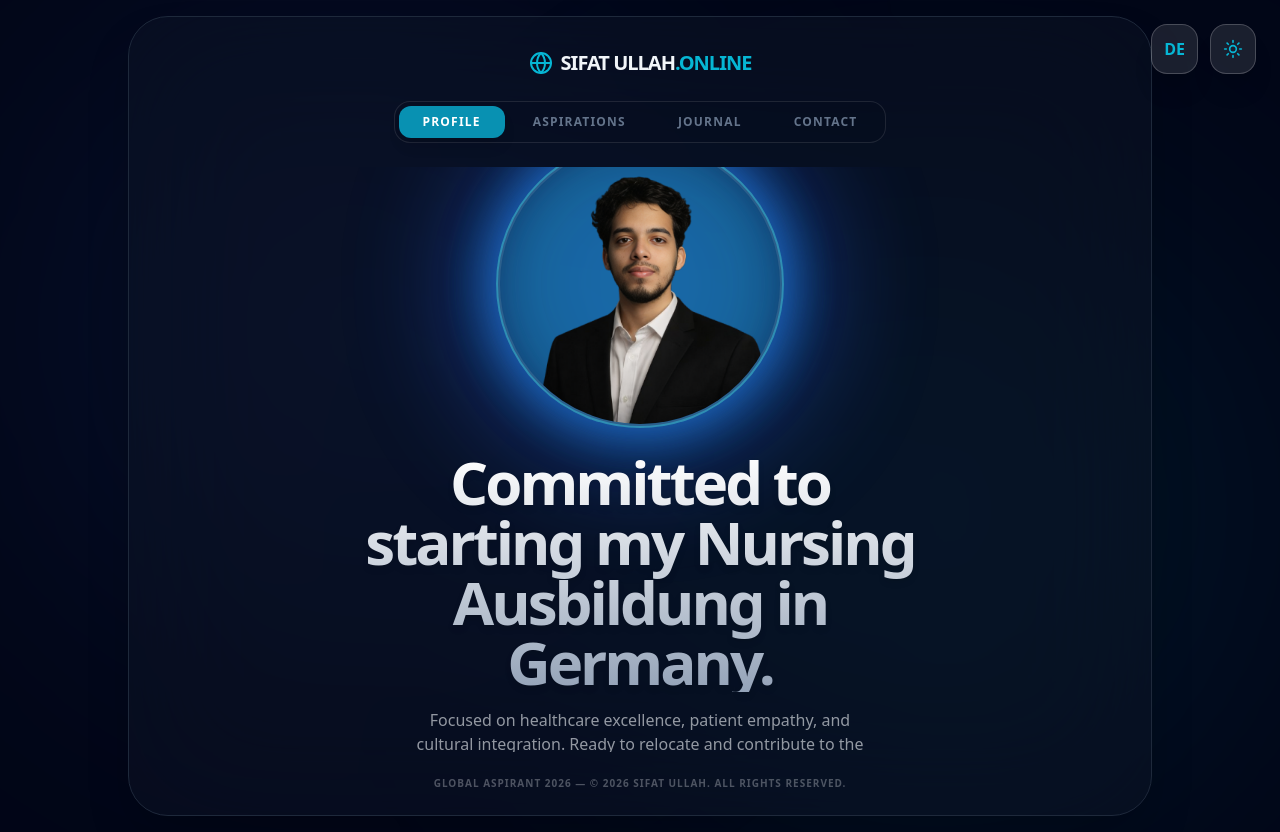
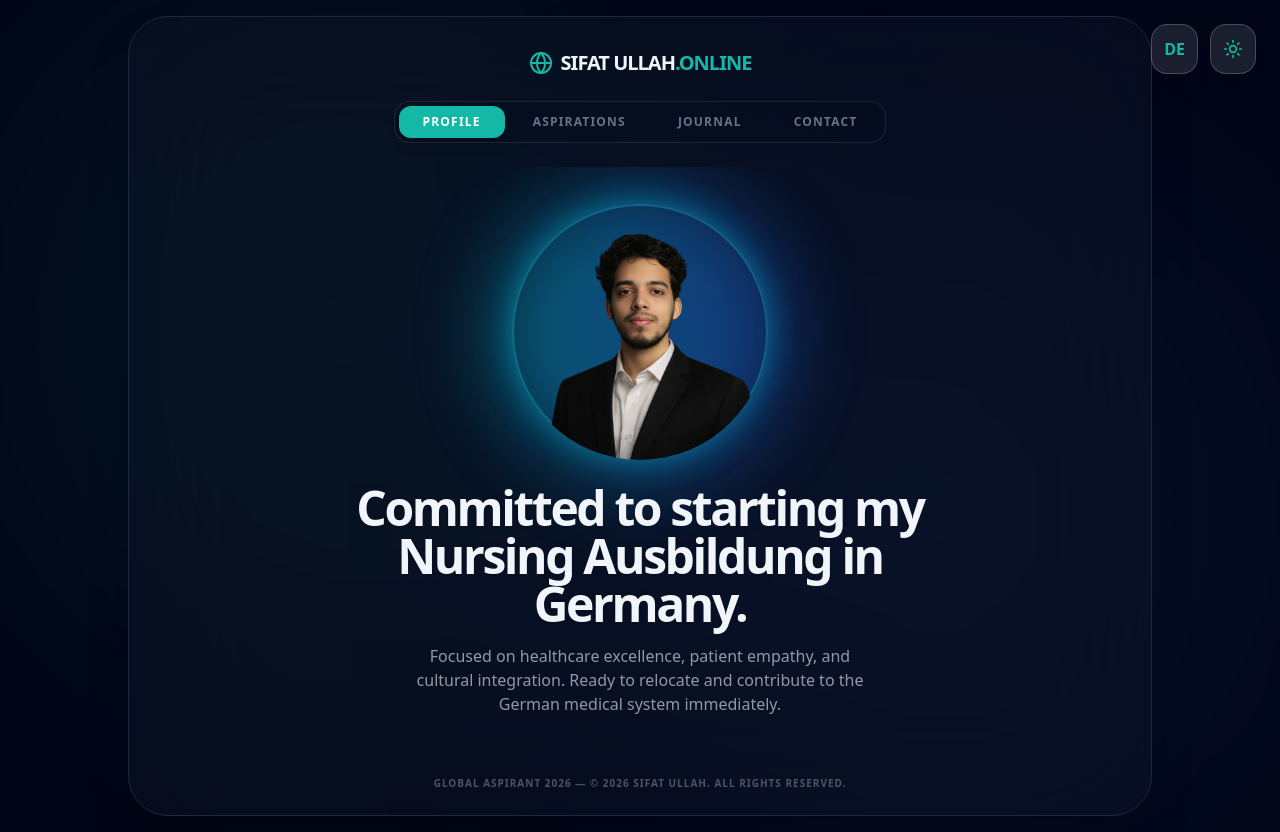
Before and after one commit to sifat-939/My-site-2, a React (Create React App) app: page / in a window 1280 px wide. Built offline with nearby package versions, Linux system fonts and the light colour scheme.

Commit message:
feat: rebrand to sifatullah.online and update contact details
- Updated domain branding to sifatullah.online
- Changed contact email to sifatullah.contact@gmail.com
- Added local profile image (me.png)
- Updated roles to include Documentary & Traveling
- Refined UI text for production

```diff
--- a/src/App.js
+++ b/src/App.js
@@ -20,12 +20,13 @@ import {
 } from "lucide-react";
 
 // ==========================================
-// 🌍 STATIC DATA
+// 🌍 STATIC DATA (Images & Links - No Translation Needed)
 // ==========================================
 const STATIC_DATA = {
   name: "Sifat Ullah",
   domain: ".online",
-  // 👇 প্রোফাইল ছবির জন্য আগের aa.png রাখা হয়েছে
+  // 👇 আপনার নতুন ছবির নাম এখানে আপডেট করা হয়েছে
+  // নিশ্চিত করুন 'aa.png' ছবিটি আপনার 'public' ফোল্ডারে আছে
   avatarUrl: "/aa.png",
   socials: {
     gmail: "mailto:sifatullah.contact@gmail.com",
@@ -35,6 +36,9 @@ const STATIC_DATA = {
   },
 };
 
+// ==========================================
+// 🗣️ TRANSLATIONS (Every Single Text is Here)
+// ==========================================
 const CONTENT = {
   en: {
     nav: ["Profile", "Aspirations", "Journal", "Contact"],
@@ -100,28 +104,30 @@ const CONTENT = {
         excerpt:
           "Redefining what it means to be a caregiver in a modern hospital...",
         content:
-          "Nursing is more than a profession; it's a commitment to human dignity.",
+          "Nursing is more than a profession; it's a commitment to human dignity. My goal is to combine technical precision with a warm, human touch to help patients recover faster.",
       },
       {
         id: 2,
         category: "Language",
         title: "Bridging Cultures",
         excerpt: "The impact of language mastery on clinical safety...",
-        content: "Learning German is my bridge to professional excellence.",
+        content:
+          "Learning German is my bridge to professional excellence. Understanding a patient's language is the first step toward healing their spirit.",
       },
       {
         id: 3,
         category: "Ethics",
         title: "Ethics in Nursing",
         excerpt: "Why ethical foundations matter more than technical skills...",
-        content: "Discipline and ethics form the backbone of healthcare.",
+        content:
+          "Discipline and ethics form the backbone of healthcare. I believe that being prepared and helpful in every situation is the hallmark of a true professional.",
       },
     ],
   },
   de: {
     nav: ["Profil", "Qualifikationen", "Journal", "Kontakt"],
     tagline: "Motiviert für den Start meiner Pflegeausbildung in Deutschland.",
-    bio: "Fokussiert auf exzellente Pflege, Patientenempathie und kulturelle Integration. Bereit für den Umzug und den sofortigen Einsatz.",
+    bio: "Fokussiert auf exzellente Pflege, Patientenempathie und kulturelle Integration. Bereit für den Umzug und den sofortigen Einsatz im deutschen Gesundheitssystem.",
     whyHire: "Professionelle Kernwerte",
     skills: "Kernkompetenzen",
     academic: "Akademischer Werdegang",
@@ -138,9 +144,13 @@ const CONTENT = {
     readMore: "Geschichte lesen",
     backBtn: "Zurück zum Journal",
     highlights: [
-      { text: "Unerschütterliches Engagement für patientenzentrierte Pflege." },
-      { text: "Zuverlässiger Teamplayer mit hoher Belastbarkeit." },
-      { text: "Mehrsprachig: Überbrückung von Kommunikationslücken." },
+      {
+        text: "Unerschütterliches Engagement für patientenzentrierte Pflege und Empathie.",
+      },
+      { text: "Zuverlässiger Teamplayer mit hoher Belastbarkeit unter Druck." },
+      {
+        text: "Mehrsprachig: Überbrückung von Kommunikationslücken im Gesundheitswesen.",
+      },
       { text: "Verpflichtet zu höchsten Ethik- und Hygienestandards." },
     ],
     education: [
@@ -159,7 +169,11 @@ const CONTENT = {
     ],
     languages: [
       { name: "Deutsch", level: "Niveau A2 (Intensives B2 Ziel)", percent: 50 },
-      { name: "Englisch", level: "Niveau B2", percent: 85 },
+      {
+        name: "Englisch",
+        level: "Niveau B2 (Fließende Kommunikation)",
+        percent: 85,
+      },
       { name: "Bengali", level: "Muttersprache", percent: 100 },
     ],
     journal: [
@@ -167,27 +181,34 @@ const CONTENT = {
         id: 1,
         category: "Medizin",
         title: "Die Philosophie der Pflege",
-        excerpt: "Was es bedeutet, Pfleger zu sein...",
-        content: "Pflege ist mehr als ein Beruf.",
+        excerpt:
+          "Was es bedeutet, in einem modernen Krankenhaus Pfleger zu sein...",
+        content:
+          "Pflege ist mehr als ein Beruf; es ist eine Verpflichtung zur Menschenwürde. Mein Ziel ist es, technische Präzision mit menschlicher Wärme zu verbinden.",
       },
       {
         id: 2,
         category: "Sprache",
         title: "Kulturen verbinden",
-        excerpt: "Der Einfluss von Sprachkenntnissen...",
-        content: "Deutsch zu lernen ist meine Brücke.",
+        excerpt:
+          "Der Einfluss von Sprachkenntnissen auf die klinische Sicherheit...",
+        content:
+          "Deutsch zu lernen ist meine Brücke zu beruflicher Exzellenz. Die Sprache eines Patienten zu verstehen, ist der erste Schritt zur Heilung.",
       },
       {
         id: 3,
         category: "Ethik",
         title: "Ethik in der Pflege",
-        excerpt: "Ethische Grundlagen...",
-        content: "Disziplin und Ethik bilden das Rückgrat.",
+        excerpt:
+          "Warum ethische Grundlagen wichtiger sind als technische Fähigkeiten...",
+        content:
+          "Disziplin und Ethik bilden das Rückgrat des Gesundheitswesens. In jeder Situation vorbereitet und hilfreich zu sein, ist das Kennzeichen eines wahren Profis.",
       },
     ],
   },
 };
 
+// Animation Constants
 const floatTransition = { type: "spring", stiffness: 400, damping: 17 };
 const hoverEffect = { y: -5, scale: 1.02 };
 const tapEffect = { scale: 0.95 };
@@ -198,6 +219,9 @@ const HIGHLIGHT_ICONS = [
   <ShieldCheck size={18} />,
 ];
 
+// ==========================================
+// 🚀 THE APPLICATION
+// ==========================================
 const App = () => {
   const [activeTab, setActiveTab] = useState("home");
   const [isDark, setIsDark] = useState(true);
@@ -211,26 +235,28 @@ const App = () => {
         isDark ? "bg-slate-950 text-slate-100" : "bg-slate-50 text-slate-900"
       } flex items-center justify-center p-4 relative overflow-hidden`}
     >
+      {/* Background Blobs */}
       <div className="absolute inset-0 pointer-events-none overflow-hidden">
         <motion.div
           animate={{ x: [0, 100, 0], y: [0, 50, 0] }}
           transition={{ duration: 20, repeat: Infinity, ease: "linear" }}
-          className="absolute top-0 left-0 w-[600px] h-[600px] bg-blue-500/10 blur-[150px] rounded-full"
+          className="absolute top-0 left-0 w-[600px] h-[600px] bg-teal-500/10 blur-[150px] rounded-full"
         />
         <motion.div
           animate={{ x: [0, -100, 0], y: [0, -50, 0] }}
           transition={{ duration: 25, repeat: Infinity, ease: "linear" }}
-          className="absolute bottom-0 right-0 w-[600px] h-[600px] bg-cyan-500/10 blur-[150px] rounded-full"
+          className="absolute bottom-0 right-0 w-[600px] h-[600px] bg-blue-500/10 blur-[150px] rounded-full"
         />
       </div>
 
+      {/* Floating Controls */}
       <div className="fixed top-6 right-6 z-50 flex gap-3">
         <motion.button
           whileHover={hoverEffect}
           whileTap={tapEffect}
           transition={floatTransition}
           onClick={() => setLang(lang === "en" ? "de" : "en")}
-          className="p-3 bg-white/10 backdrop-blur-3xl border border-white/20 rounded-2xl shadow-xl text-cyan-500 font-bold"
+          className="p-3 bg-white/10 backdrop-blur-3xl border border-white/20 rounded-2xl shadow-xl text-teal-500 font-bold"
         >
           {lang === "en" ? "DE" : "EN"}
         </motion.button>
@@ -239,7 +265,7 @@ const App = () => {
           whileTap={tapEffect}
           transition={floatTransition}
           onClick={() => setIsDark(!isDark)}
-          className="p-3 bg-white/10 backdrop-blur-3xl border border-white/20 rounded-2xl shadow-xl text-cyan-500"
+          className="p-3 bg-white/10 backdrop-blur-3xl border border-white/20 rounded-2xl shadow-xl text-teal-500"
         >
           {isDark ? <Sun size={20} /> : <Moon size={20} />}
         </motion.button>
@@ -259,10 +285,10 @@ const App = () => {
             animate={{ opacity: 1, y: 0 }}
             className="flex items-center gap-2 mb-6"
           >
-            <Globe className="text-cyan-500" size={24} />
+            <Globe className="text-teal-500" size={24} />
             <h2 className="text-xl font-black tracking-tighter uppercase">
               {STATIC_DATA.name}
-              <span className="text-cyan-500">{STATIC_DATA.domain}</span>
+              <span className="text-teal-500">{STATIC_DATA.domain}</span>
             </h2>
           </motion.div>
           <nav className="flex bg-black/5 dark:bg-white/5 p-1 rounded-2xl border border-white/10 gap-1 mb-6">
@@ -282,7 +308,7 @@ const App = () => {
                 {activeTab === id && (
                   <motion.div
                     layoutId="nav-bg"
-                    className="absolute inset-0 bg-cyan-600 rounded-xl shadow-lg"
+                    className="absolute inset-0 bg-teal-500 rounded-xl shadow-lg"
                     transition={{ type: "spring", stiffness: 400, damping: 30 }}
                   />
                 )}
@@ -330,27 +356,28 @@ const App = () => {
 };
 
 // ==========================================
-// 📱 HOME VIEW (With Intense Blue Aura)
+// 📱 SUB-COMPONENTS
 // ==========================================
+
 const HomeView = ({ t, isDark }) => (
   <motion.div
     initial={{ opacity: 0, scale: 0.95 }}
     animate={{ opacity: 1, scale: 1 }}
-    className="h-full flex flex-col items-center justify-center text-center gap-6"
+    className="h-full flex flex-col items-center justify-center text-center gap-6 pt-4 md:pt-0"
   >
     <div className="relative">
-      {/* Intense Glowing Aura - Inspired by your provided reference image */}
-      <div className="absolute inset-[-30px] bg-blue-600 rounded-full blur-[60px] opacity-50 animate-pulse" />
-      <div className="absolute inset-[-10px] bg-cyan-400 rounded-full blur-[25px] opacity-30" />
+      {/* Glowing effect for transparent image */}
+      <div className="absolute inset-[-20px] bg-gradient-to-r from-cyan-500 to-blue-600 rounded-full blur-[40px] opacity-40 animate-pulse" />
 
       <motion.div
         whileHover={{ scale: 1.05 }}
-        className="relative w-56 h-56 md:w-72 md:h-72 rounded-full overflow-visible flex items-center justify-center"
+        className="relative w-48 h-48 md:w-64 md:h-64 rounded-full overflow-visible flex items-center justify-center"
       >
-        {/* Glowing Rings */}
-        <div className="absolute inset-0 rounded-full border-2 border-cyan-400/40 shadow-[0_0_50px_rgba(37,99,235,0.6)]" />
+        {/* Thin glowing border */}
+        <div className="absolute inset-0 rounded-full border-2 border-cyan-400/30 shadow-[0_0_30px_rgba(6,182,212,0.5)]" />
 
-        <div className="w-full h-full rounded-full overflow-hidden relative z-10 border-4 border-white/10">
+        <div className="w-full h-full rounded-full overflow-hidden relative z-10">
+          {/* Image source updated to STATIC_DATA.avatarUrl which is /aa.png */}
           <img
             src={STATIC_DATA.avatarUrl}
             alt={STATIC_DATA.name}
@@ -360,7 +387,7 @@ const HomeView = ({ t, isDark }) => (
       </motion.div>
     </div>
     <div className="max-w-xl space-y-4 z-20">
-      <h1 className="text-4xl md:text-6xl font-black leading-tight tracking-tighter drop-shadow-md text-transparent bg-clip-text bg-gradient-to-b from-white to-slate-400">
+      <h1 className="text-3xl md:text-5xl font-black leading-tight tracking-tighter drop-shadow-sm">
         {t.tagline}
       </h1>
       <p className="text-sm md:text-base font-medium opacity-60 max-w-md mx-auto leading-relaxed">
@@ -380,27 +407,31 @@ const PortfolioView = ({ t, isDark }) => (
       className={`p-8 rounded-[32px] border ${
         isDark
           ? "bg-white/5 border-white/5"
-          : "bg-blue-50/40 border-blue-100/50"
+          : "bg-teal-50/40 border-teal-100/50"
       }`}
     >
       <h3 className="text-lg font-black mb-6 flex items-center gap-3 tracking-tight">
-        <Sparkles className="text-cyan-500" size={20} /> {t.whyHire}
+        <Sparkles className="text-teal-500" size={20} /> {t.whyHire}
       </h3>
       <div className="grid md:grid-cols-2 gap-4">
         {t.highlights.map((point, i) => (
           <motion.div
             key={i}
             whileHover={hoverEffect}
-            className="flex gap-4 items-center p-4 bg-white/50 dark:bg-black/20 rounded-2xl border border-white/20 hover:border-cyan-500/30 group"
+            transition={floatTransition}
+            className="flex gap-4 items-center p-4 bg-white/50 dark:bg-black/20 rounded-2xl border border-white/20 hover:border-teal-500/30 transition-all group"
           >
-            <div className="p-2 bg-cyan-500/10 text-cyan-500 rounded-lg group-hover:bg-cyan-500 group-hover:text-white transition-colors">
+            <div className="p-2 bg-teal-500/10 text-teal-500 rounded-lg group-hover:bg-teal-500 group-hover:text-white transition-colors">
               {HIGHLIGHT_ICONS[i]}
             </div>
-            <span className="text-sm font-bold opacity-70">{point.text}</span>
+            <span className="text-sm font-bold opacity-70 leading-snug">
+              {point.text}
+            </span>
           </motion.div>
         ))}
       </div>
     </div>
+
     <div className="grid md:grid-cols-2 gap-10">
       <div className="space-y-6">
         <h3 className="text-[10px] font-black uppercase tracking-[0.2em] opacity-40 flex items-center gap-2">
@@ -410,17 +441,21 @@ const PortfolioView = ({ t, isDark }) => (
           <motion.div
             key={i}
             whileHover={{ x: 5 }}
-            className="pl-6 border-l-2 border-cyan-500/20 relative py-2"
+            transition={floatTransition}
+            className="pl-6 border-l-2 border-teal-500/20 relative py-2"
           >
-            <div className="absolute -left-[5px] top-4 w-2 h-2 rounded-full bg-cyan-500" />
+            <div className="absolute -left-[5px] top-4 w-2 h-2 rounded-full bg-teal-500" />
             <h4 className="font-black text-sm">{edu.title}</h4>
-            <p className="text-xs font-bold text-cyan-600 mt-1">
+            <p className="text-xs font-bold text-teal-600 mt-1">
               {edu.result}{" "}
-              <span className="opacity-40 font-medium ml-2">[{edu.year}]</span>
+              <span className="opacity-40 font-medium ml-2">
+                [{edu.year}] • {edu.org}
+              </span>
             </p>
           </motion.div>
         ))}
       </div>
+
       <div className="space-y-6">
         <h3 className="text-[10px] font-black uppercase tracking-[0.2em] opacity-40 flex items-center gap-2">
           <Languages size={14} /> {t.skills}
@@ -429,13 +464,13 @@ const PortfolioView = ({ t, isDark }) => (
           <div key={i} className="space-y-2">
             <div className="flex justify-between font-black text-[10px] uppercase tracking-wider">
               <span>{lang.name}</span>
-              <span className="text-cyan-500">{lang.level}</span>
+              <span className="text-teal-500">{lang.level}</span>
             </div>
             <div className="h-2 bg-black/5 dark:bg-white/5 rounded-full overflow-hidden border border-white/5">
               <motion.div
                 initial={{ width: 0 }}
                 animate={{ width: `${lang.percent}%` }}
-                className="h-full bg-gradient-to-r from-blue-600 to-cyan-400"
+                className="h-full bg-gradient-to-r from-teal-500 to-blue-500"
                 transition={{ duration: 1.5, ease: "easeOut" }}
               />
             </div>
@@ -456,21 +491,25 @@ const JournalView = ({ t, isDark, onSelect }) => (
       <motion.div
         key={post.id}
         whileHover={hoverEffect}
+        whileTap={tapEffect}
+        transition={floatTransition}
         onClick={() => onSelect(post)}
         className={`p-6 rounded-[24px] border cursor-pointer group flex flex-col gap-4 transition-all ${
           isDark
-            ? "bg-white/5 border-white/5 hover:bg-blue-500/10"
+            ? "bg-white/5 border-white/5 hover:bg-teal-500/10"
             : "bg-white border-slate-100 hover:shadow-2xl"
         }`}
       >
-        <span className="text-[9px] font-black px-2.5 py-1 bg-cyan-500/10 text-cyan-600 rounded-lg uppercase tracking-[0.15em] w-max">
+        <span className="text-[9px] font-black px-2.5 py-1 bg-teal-500/10 text-teal-600 rounded-lg uppercase tracking-[0.15em] w-max">
           {post.category}
         </span>
-        <h4 className="font-black text-lg group-hover:text-cyan-500 transition-colors leading-tight">
+        <h4 className="font-black text-lg group-hover:text-teal-500 transition-colors leading-tight">
           {post.title}
         </h4>
-        <p className="text-xs opacity-50 line-clamp-3">{post.excerpt}</p>
-        <div className="flex items-center gap-2 text-[10px] font-black text-cyan-500 mt-auto uppercase tracking-widest pt-4">
+        <p className="text-xs opacity-50 line-clamp-3 leading-relaxed">
+          {post.excerpt}
+        </p>
+        <div className="flex items-center gap-2 text-[10px] font-black text-teal-500 mt-auto uppercase tracking-widest pt-4">
           {t.readMore} <ArrowRight size={12} />
         </div>
       </motion.div>
@@ -486,15 +525,16 @@ const JournalDetail = ({ post, onBack, isDark, t }) => (
   >
     <motion.button
       whileHover={{ x: -5 }}
+      transition={floatTransition}
       onClick={onBack}
-      className="flex items-center gap-2 text-xs font-black text-cyan-500 mb-8 uppercase tracking-widest"
+      className="flex items-center gap-2 text-xs font-black text-teal-500 mb-8 uppercase tracking-widest"
     >
       <ArrowLeft size={14} /> {t.backBtn}
     </motion.button>
     <h2 className="text-3xl md:text-5xl font-black leading-tight tracking-tighter">
       {post.title}
     </h2>
-    <div className="h-1.5 w-16 bg-cyan-500 rounded-full mb-8" />
+    <div className="h-1.5 w-16 bg-teal-500 rounded-full mb-8" />
     <p className="text-base md:text-lg leading-relaxed font-medium opacity-80">
       {post.content}
     </p>
@@ -511,7 +551,7 @@ const ContactView = ({ t, isDark }) => (
       <motion.div
         animate={{ rotate: [0, 10, -10, 0] }}
         transition={{ repeat: Infinity, duration: 5 }}
-        className="w-16 h-16 bg-gradient-to-br from-blue-500 to-cyan-500 text-white rounded-[20px] flex items-center justify-center mx-auto mb-4 shadow-xl shadow-blue-500/20"
+        className="w-16 h-16 bg-gradient-to-br from-teal-400 to-teal-600 text-white rounded-[20px] flex items-center justify-center mx-auto mb-4 shadow-xl shadow-teal-500/20"
       >
         <Mail size={24} />
       </motion.div>
@@ -520,6 +560,7 @@ const ContactView = ({ t, isDark }) => (
         {t.contactSub}
       </p>
     </div>
+
     <div className="flex justify-center gap-4 mb-10">
       <SocialBtn
         href={STATIC_DATA.socials.gmail}
@@ -542,6 +583,8 @@ const ContactView = ({ t, isDark }) => (
         color="hover:bg-red-600"
       />
     </div>
+
+    {/* Formspree form with dynamic translations */}
     <form
       action="https://formspree.io/f/xreeglpw"
       method="POST"
@@ -552,7 +595,7 @@ const ContactView = ({ t, isDark }) => (
         type="text"
         required
         placeholder={t.form.name}
-        className={`w-full p-4 rounded-2xl border outline-none focus:ring-2 focus:ring-cyan-500/30 font-bold transition-all text-sm ${
+        className={`w-full p-4 rounded-2xl border outline-none focus:ring-2 focus:ring-teal-500/30 font-bold transition-all text-sm ${
           isDark
             ? "bg-slate-800/50 border-slate-700"
             : "bg-white border-slate-200"
@@ -563,7 +606,7 @@ const ContactView = ({ t, isDark }) => (
         type="email"
         required
         placeholder={t.form.email}
-        className={`w-full p-4 rounded-2xl border outline-none focus:ring-2 focus:ring-cyan-500/30 font-bold transition-all text-sm ${
+        className={`w-full p-4 rounded-2xl border outline-none focus:ring-2 focus:ring-teal-500/30 font-bold transition-all text-sm ${
           isDark
             ? "bg-slate-800/50 border-slate-700"
             : "bg-white border-slate-200"
@@ -574,7 +617,7 @@ const ContactView = ({ t, isDark }) => (
         required
         placeholder={t.form.message}
         rows="3"
-        className={`w-full p-4 rounded-2xl border outline-none focus:ring-2 focus:ring-cyan-500/30 font-bold transition-all text-sm ${
+        className={`w-full p-4 rounded-2xl border outline-none focus:ring-2 focus:ring-teal-500/30 font-bold transition-all text-sm ${
           isDark
             ? "bg-slate-800/50 border-slate-700"
             : "bg-white border-slate-200"
@@ -584,7 +627,8 @@ const ContactView = ({ t, isDark }) => (
         type="submit"
         whileHover={hoverEffect}
         whileTap={tapEffect}
-        className="w-full bg-cyan-600 text-white font-black py-4 rounded-2xl shadow-xl shadow-cyan-500/20 uppercase tracking-widest text-xs flex items-center justify-center gap-2"
+        transition={floatTransition}
+        className="w-full bg-teal-500 text-white font-black py-4 rounded-2xl shadow-xl shadow-teal-500/20 uppercase tracking-widest text-xs flex items-center justify-center gap-2"
       >
         {t.form.btn} <Send size={16} />
       </motion.button>
@@ -596,6 +640,7 @@ const SocialBtn = ({ href, icon, color }) => (
   <motion.a
     whileHover={hoverEffect}
     whileTap={tapEffect}
+    transition={floatTransition}
     href={href}
     target="_blank"
     rel="noreferrer"
```
